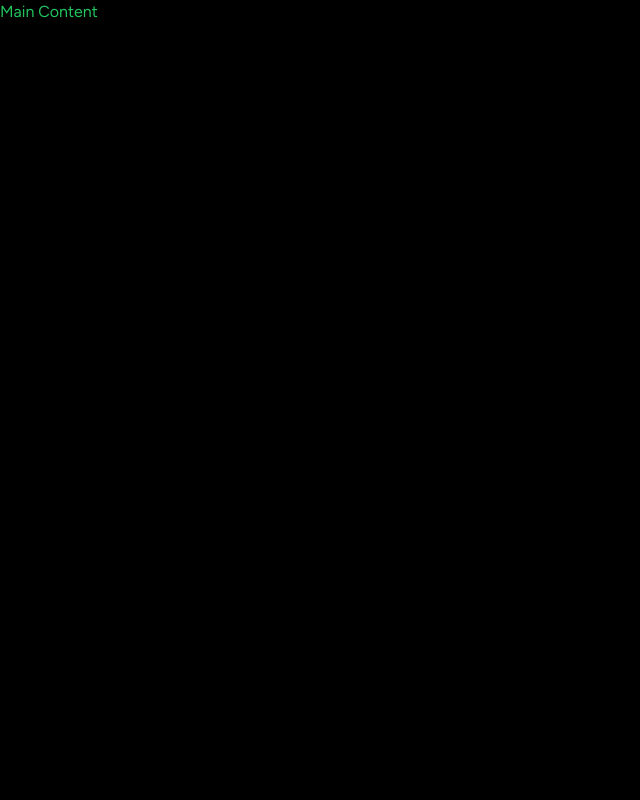
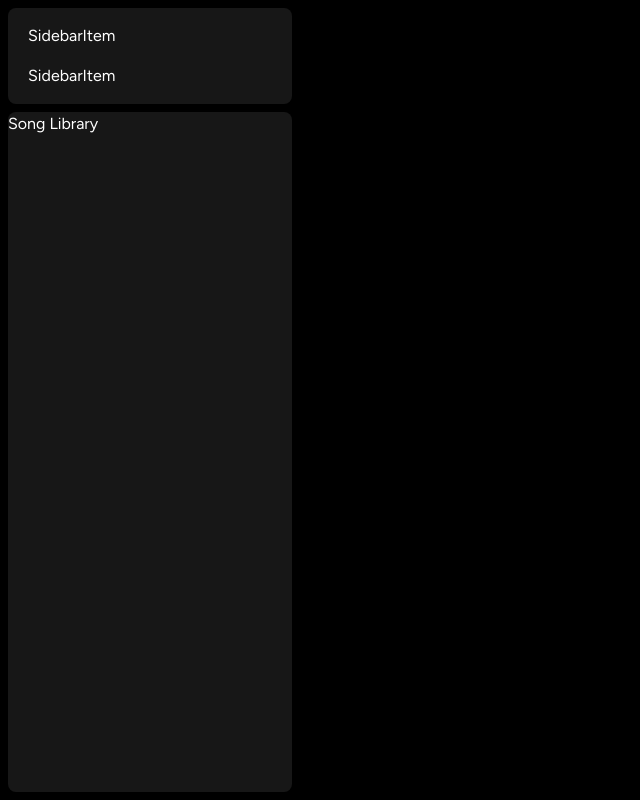
Before and after one commit to Derek949494/SpotifyClone, a Next.js app: page / in a window 1280 px wide. Shown: the whole page, without its empty margins (0-640 px from the left). Built offline with nearby package versions, Linux system fonts and the light colour scheme.

Commit message:
buidling out sidebar, sidebarItem and box

```diff
--- /dev/null
+++ b/components/Box.tsx
@@ -0,0 +1,27 @@
+import { twMerge } from "tailwind-merge";
+
+interface BoxProps{
+    children: React.ReactNode;
+    className?: string;
+}
+
+const Box: React.FC<BoxProps> = ({
+    children,
+    className
+}) => {
+  return (
+    <div className={twMerge(`
+        bg-neutral-900
+        rounded-lg
+        h-fit
+        w-full
+    `,
+        className
+    )}
+    >
+        {children}
+    </div>
+  )
+}
+
+export default Box;
--- a/components/Sidebar.tsx
+++ b/components/Sidebar.tsx
@@ -1,4 +1,11 @@
 "use client";
+
+import {usePathname} from "next/navigation";
+import { useMemo } from "react";
+import {HiHome} from "react-icons/hi";
+import {BiSearch} from "react-icons/bi";
+import Box from "./Box";
+import SidebarItem from "./SidebarItem";
 
 interface SidebarProps {
     children: React.ReactNode;
@@ -7,9 +14,58 @@ interface SidebarProps {
 const Sidebar: React.FC<SidebarProps> = ({
     children
 }) => {
+  const pathname = usePathname()
+
+  const routes = useMemo(() => [
+    {
+      icon: HiHome,
+      label: "Home",
+      active: pathname !== '/search',
+      href: "/",
+    },
+    {
+      icon: BiSearch,
+      label: 'Search',
+      active: pathname === "/search",
+      href: `/search`,
+    }
+  ], [pathname]);
+
   return (
-    <div>
-        {children}
+    <div className="flex h-full">
+        <div className="
+          hidden
+          md:flex
+          flex-col
+          gap-y-2
+          bg-black
+          h-full
+          w-[300px]
+          p-2
+          "
+        >
+          <Box>
+            <div className="
+              flex
+              flex-col
+              gap-y-4
+              px-5
+              py-4
+              "
+            >
+              {routes.map((item) => (
+                <SidebarItem
+                  key={item.label}
+                  {...item}
+                />
+              ))}
+            </div>
+          </Box>
+          <Box className="overflow-y-auto h-full">
+            Song Library
+          </Box>
+
+        </div>
     </div>
   )
 }
--- /dev/null
+++ b/components/SidebarItem.tsx
@@ -0,0 +1,7 @@
+const SidebarItem = () => {
+  return (
+    <div>SidebarItem</div>
+  )
+}
+
+export default SidebarItem;
--- a/package.json
+++ b/package.json
@@ -19,6 +19,8 @@
     "postcss": "8.4.24",
     "react": "18.2.0",
     "react-dom": "18.2.0",
+    "react-icons": "^4.9.0",
+    "tailwind-merge": "^1.13.1",
     "tailwindcss": "3.3.2",
     "typescript": "5.1.3"
   }
```
Also changed, not shown: 1 other file (tests, documents, lock files or other folders).
